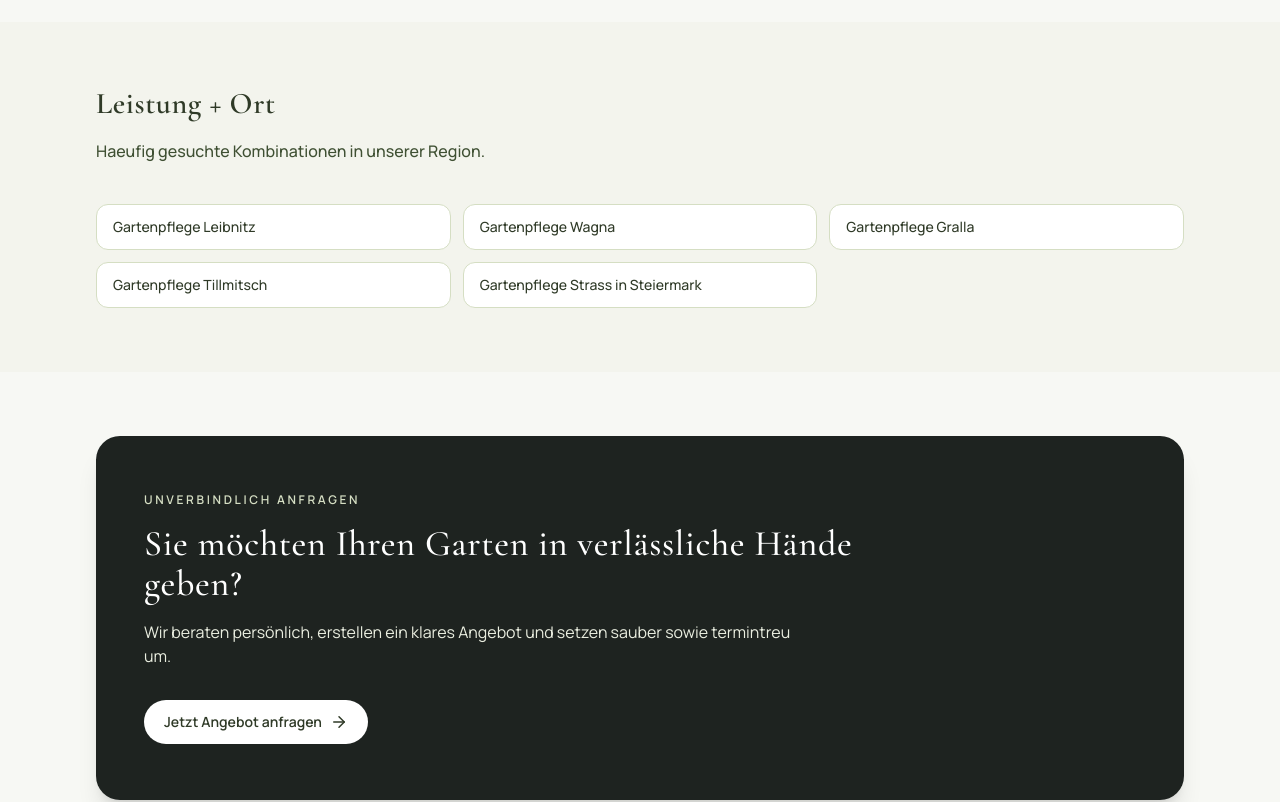
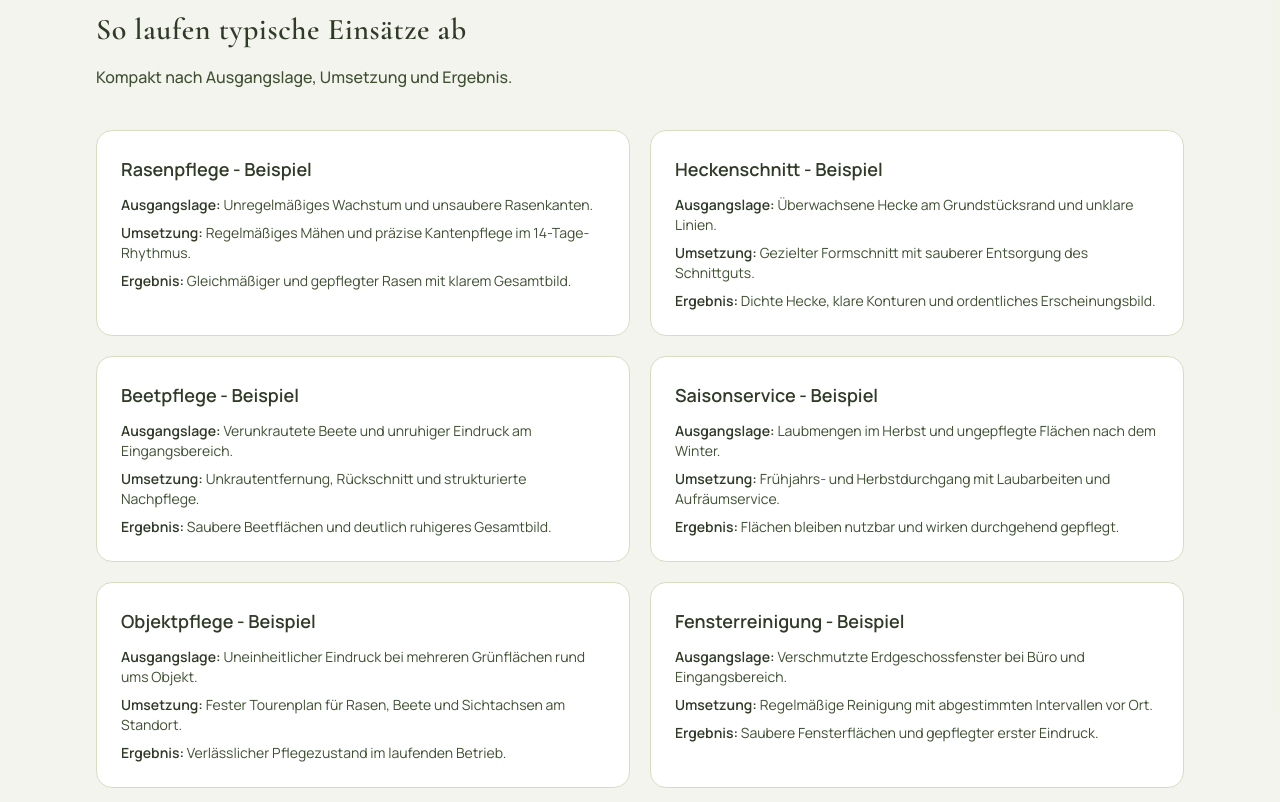
Before and after one commit to tipicoUEFN/gartenfirma, a React (Vite) app: page /leistungen in a window 1280 px wide. Shown: the part 1320-2122 px from the top of the page. Built offline with nearby package versions, Linux system fonts and the light colour scheme.

Commit message:
Refactor pages to project-style service blocks

```diff
--- a/src/components/PageHero.jsx
+++ b/src/components/PageHero.jsx
@@ -13,6 +13,7 @@ function PageHero({ eyebrow, title, text, children, imageSrc, imageAlt, imageSrc
 
             {imageSrc ? (
               <div className="overflow-hidden rounded-2xl border border-olive-200 shadow-md">
+                {/* TODO: replace placeholder image with real work photos (hedge trimming, mowing, before/after, equipment). */}
                 <img
                   src={imageSrc}
                   srcSet={imageSrcSet}
--- /dev/null
+++ b/src/components/ProjectExampleCard.jsx
@@ -0,0 +1,23 @@
+function ProjectExampleCard({ title, challenge, approach, result, cadence }) {
+  return (
+    <article className="rounded-2xl border border-olive-200 bg-white p-5 sm:p-6">
+      <h3 className="text-base font-semibold text-olive-800 sm:text-lg">{title}</h3>
+      <p className="mt-3 text-sm text-olive-700">
+        <span className="font-semibold text-olive-800">Ausgangslage:</span> {challenge}
+      </p>
+      <p className="mt-2 text-sm text-olive-700">
+        <span className="font-semibold text-olive-800">Umsetzung:</span> {approach}
+      </p>
+      <p className="mt-2 text-sm text-olive-700">
+        <span className="font-semibold text-olive-800">Ergebnis:</span> {result}
+      </p>
+      {cadence ? (
+        <p className="mt-2 text-sm text-olive-700">
+          <span className="font-semibold text-olive-800">Intervall:</span> {cadence}
+        </p>
+      ) : null}
+    </article>
+  )
+}
+
+export default ProjectExampleCard
--- a/src/pages/ContactPage.jsx
+++ b/src/pages/ContactPage.jsx
@@ -2,6 +2,7 @@ import { Mail, MapPin, Phone } from 'lucide-react'
 import { useTranslation } from 'react-i18next'
 import LocalBusinessSchema from '../components/LocalBusinessSchema'
 import PageHero from '../components/PageHero'
+import ProjectExampleCard from '../components/ProjectExampleCard'
 import QuickRequestForm from '../components/QuickRequestForm'
 import SeoHead from '../components/SeoHead'
 import SectionTitle from '../components/SectionTitle'
@@ -10,6 +11,21 @@ import { businessData } from '../config/businessData'
 
 function ContactPage() {
   const { t } = useTranslation()
+
+  const requestFlow = [
+    {
+      title: 'Schnellanfrage - Ablauf',
+      challenge: 'Sie brauchen rasch einen Termin oder Rückruf.',
+      approach: 'Kurze Angaben im Formular oder direkte telefonische Anfrage.',
+      result: 'Zeitnahe Rückmeldung mit nächstem sinnvollen Schritt.',
+    },
+    {
+      title: 'Detaillierte Anfrage - Ablauf',
+      challenge: 'Es geht um mehrere Flächen oder regelmäßige Betreuung.',
+      approach: 'Leistungsumfang und Ort im Detail erfassen.',
+      result: 'Klareres Angebot mit passendem Intervall.',
+    },
+  ]
 
   return (
     <>
@@ -31,9 +47,24 @@ function ContactPage() {
           <SectionTitle
             eyebrow="Schneller Kontakt"
             title="Am schnellsten: kurze Anfrage senden"
-            description="Fuer eine rasche Rueckmeldung reicht meist die Schnellanfrage. Die ausfuehrliche Anfrage finden Sie direkt darunter."
+            description="Kurz anfragen, schnell Rückmeldung erhalten."
           />
           <QuickRequestForm />
+        </div>
+      </section>
+
+      <section className="section-spacing pt-0">
+        <div className="container-width">
+          <SectionTitle
+            eyebrow="Ablauf"
+            title="So läuft Ihre Anfrage ab"
+            description="Kompakt nach Ausgangslage, Umsetzung und Ergebnis."
+          />
+          <div className="grid gap-5 lg:grid-cols-2">
+            {requestFlow.map((item) => (
+              <ProjectExampleCard key={item.title} {...item} />
+            ))}
+          </div>
         </div>
       </section>
 
@@ -41,9 +72,9 @@ function ContactPage() {
         <div className="container-width grid gap-8 lg:grid-cols-[1.1fr_0.9fr]">
           <div>
             <SectionTitle
-              eyebrow="Ausfuehrliche Anfrage"
+              eyebrow="Ausführliche Anfrage"
               title={t('contactPage.formTitle')}
-              description="Wenn Sie mehr Details angeben moechten, nutzen Sie dieses Formular fuer ein praeziseres Angebot."
+              description="Mehr Details für ein präziseres Angebot."
             />
             <ServiceRequestForm />
           </div>
--- a/src/pages/HomePage.jsx
+++ b/src/pages/HomePage.jsx
@@ -4,6 +4,7 @@ import { Link } from 'react-router-dom'
 import CTASection from '../components/CTASection'
 import LocalBusinessSchema from '../components/LocalBusinessSchema'
 import PageHero from '../components/PageHero'
+import ProjectExampleCard from '../components/ProjectExampleCard'
 import ReferenceCard from '../components/ReferenceCard'
 import SeoHead from '../components/SeoHead'
 import SectionTitle from '../components/SectionTitle'
@@ -82,6 +83,27 @@ function HomePage() {
 
   const heroServiceList = ['Rasenpflege', 'Heckenschnitt', 'Laufende Betreuung']
 
+  const compactExamples = [
+    {
+      title: 'Heckenschnitt - Beispiel',
+      challenge: 'Überwachsene Hecke am Grundstücksrand.',
+      approach: 'Präziser Formschnitt mit sauberer Entsorgung.',
+      result: 'Klare Linien und gepflegtes Erscheinungsbild.',
+    },
+    {
+      title: 'Rasenpflege - Beispiel',
+      challenge: 'Uneinheitliches Wachstum und unsaubere Kanten.',
+      approach: 'Mähen und Kantenpflege im fixen Intervall.',
+      result: 'Ruhiger, gleichmäßiger und sauberer Gesamteindruck.',
+    },
+    {
+      title: 'Objektpflege - Beispiel',
+      challenge: 'Mehrere Flächen mit unterschiedlichem Pflegezustand.',
+      approach: 'Laufender Plan mit festen Vor-Ort-Terminen.',
+      result: 'Verlässliche Pflegequalität über alle Bereiche.',
+    },
+  ]
+
   // Demo cards only. Replace with real, permission-safe customer feedback later.
   const demoTestimonials = [
     {
@@ -115,6 +137,8 @@ function HomePage() {
         imageSrcSet={homepageImages.hero.srcSet}
         imageAlt={t('home.hero.imageAlt')}
       >
+        {/* TODO: replace placeholder hero visuals with real work photos later. */}
+        {/* examples: hedge trimming, mowing, before/after lawn, equipment */}
         <ul className="space-y-2 text-sm font-semibold text-olive-800 sm:text-base">
           {heroServiceList.map((item) => (
             <li key={item} className="flex items-center gap-2">
@@ -159,13 +183,28 @@ function HomePage() {
       <section className="section-spacing pt-0">
         <div className="container-width">
           <SectionTitle
-            eyebrow={t('home.why.eyebrow')}
-            title={t('home.why.title')}
-            description={t('home.why.description')}
+            eyebrow="Einsätze"
+            title="Vorher/Nachher in kurzer Form"
+            description="Kompakte Beispiele aus dem Alltag in der Region."
           />
-          <div className="grid gap-5 md:grid-cols-3">
-            {trustItems.map((item) => (
-              <TrustCard key={item.title} {...item} />
+          <div className="grid gap-5 lg:grid-cols-3">
+            {compactExamples.map((example) => (
+              <ProjectExampleCard key={example.title} {...example} />
+            ))}
+          </div>
+        </div>
+      </section>
+
+      <section className="section-spacing bg-olive-100/40">
+        <div className="container-width">
+          <SectionTitle
+            eyebrow={t('home.services.eyebrow')}
+            title={t('home.services.title')}
+            description="Leistungen klar gegliedert und schnell erfassbar."
+          />
+          <div className="grid gap-5 sm:grid-cols-2 xl:grid-cols-3">
+            {services.map((service) => (
+              <ServiceCard key={service.title} {...service} />
             ))}
           </div>
         </div>
@@ -186,21 +225,18 @@ function HomePage() {
         </div>
       </section>
 
-      <section className="section-spacing bg-olive-100/40">
+      <section className="section-spacing">
         <div className="container-width">
           <SectionTitle
-            eyebrow={t('home.services.eyebrow')}
-            title={t('home.services.title')}
-            description={t('home.services.description')}
+            eyebrow={t('home.why.eyebrow')}
+            title={t('home.why.title')}
+            description="Darauf können Sie sich bei jedem Einsatz verlassen."
           />
-          <div className="grid gap-5 sm:grid-cols-2 xl:grid-cols-3">
-            {services.map((service) => (
-              <ServiceCard key={service.title} {...service} />
+          <div className="grid gap-5 md:grid-cols-3">
+            {trustItems.map((item) => (
+              <TrustCard key={item.title} {...item} />
             ))}
           </div>
-          <p className="mt-6 text-sm leading-relaxed text-olive-700 sm:text-base">
-            {t('home.services.infoLine')}
-          </p>
         </div>
       </section>
 
@@ -265,6 +301,19 @@ function HomePage() {
         </div>
       </section>
 
+      <section className="section-spacing pt-0">
+        <div className="container-width">
+          <div className="rounded-2xl border border-olive-200 bg-white px-6 py-5">
+            <p className="text-sm font-semibold text-olive-800">
+              Privatgärten, Firmenstandorte, Wohnanlagen und öffentliche Einrichtungen im Großraum Leibnitz, Graz, Deutschlandsberg und der Südoststeiermark.
+            </p>
+            <p className="mt-2 text-sm text-olive-700">
+              Leibnitz · Wagna · Gralla · Tillmitsch · Straß · Ehrenhausen · Graz Umgebung
+            </p>
+          </div>
+        </div>
+      </section>
+
       <section className="section-spacing">
         <div className="container-width">
           <div className="glass-card grid gap-8 rounded-3xl px-6 py-8 sm:px-10 sm:py-10 lg:grid-cols-2">
@@ -323,19 +372,6 @@ function HomePage() {
         </div>
       </section>
 
-      <section className="section-spacing pt-0">
-        <div className="container-width">
-          <div className="rounded-2xl border border-olive-200 bg-white px-6 py-5">
-            <p className="text-sm font-semibold text-olive-800">
-              Privatgärten, Firmenstandorte, Wohnanlagen und öffentliche Einrichtungen im Großraum Leibnitz, Graz, Deutschlandsberg und der Südoststeiermark.
-            </p>
-            <p className="mt-2 text-sm text-olive-700">
-              Leibnitz · Wagna · Gralla · Tillmitsch · Straß · Ehrenhausen · Graz Umgebung
-            </p>
-          </div>
-        </div>
-      </section>
-
       <CTASection />
     </>
   )
--- a/src/pages/ServicesPage.jsx
+++ b/src/pages/ServicesPage.jsx
@@ -3,6 +3,7 @@ import { useTranslation } from 'react-i18next'
 import { Link } from 'react-router-dom'
 import CTASection from '../components/CTASection'
 import PageHero from '../components/PageHero'
+import ProjectExampleCard from '../components/ProjectExampleCard'
 import SeoHead from '../components/SeoHead'
 import SectionTitle from '../components/SectionTitle'
 import ServiceCard from '../components/ServiceCard'
@@ -91,6 +92,45 @@ function ServicesPage() {
     },
   ]
 
+  const serviceExamples = [
+    {
+      title: 'Rasenpflege - Beispiel',
+      challenge: 'Unregelmäßiges Wachstum und unsaubere Rasenkanten.',
+      approach: 'Regelmäßiges Mähen und präzise Kantenpflege im 14-Tage-Rhythmus.',
+      result: 'Gleichmäßiger und gepflegter Rasen mit klarem Gesamtbild.',
+    },
+    {
+      title: 'Heckenschnitt - Beispiel',
+      challenge: 'Überwachsene Hecke am Grundstücksrand und unklare Linien.',
+      approach: 'Gezielter Formschnitt mit sauberer Entsorgung des Schnittguts.',
+      result: 'Dichte Hecke, klare Konturen und ordentliches Erscheinungsbild.',
+    },
+    {
+      title: 'Beetpflege - Beispiel',
+      challenge: 'Verunkrautete Beete und unruhiger Eindruck am Eingangsbereich.',
+      approach: 'Unkrautentfernung, Rückschnitt und strukturierte Nachpflege.',
+      result: 'Saubere Beetflächen und deutlich ruhigeres Gesamtbild.',
+    },
+    {
+      title: 'Saisonservice - Beispiel',
+      challenge: 'Laubmengen im Herbst und ungepflegte Flächen nach dem Winter.',
+      approach: 'Frühjahrs- und Herbstdurchgang mit Laubarbeiten und Aufräumservice.',
+      result: 'Flächen bleiben nutzbar und wirken durchgehend gepflegt.',
+    },
+    {
+      title: 'Objektpflege - Beispiel',
+      challenge: 'Uneinheitlicher Eindruck bei mehreren Grünflächen rund ums Objekt.',
+      approach: 'Fester Tourenplan für Rasen, Beete und Sichtachsen am Standort.',
+      result: 'Verlässlicher Pflegezustand im laufenden Betrieb.',
+    },
+    {
+      title: 'Fensterreinigung - Beispiel',
+      challenge: 'Verschmutzte Erdgeschossfenster bei Büro und Eingangsbereich.',
+      approach: 'Regelmäßige Reinigung mit abgestimmten Intervallen vor Ort.',
+      result: 'Saubere Fensterflächen und gepflegter erster Eindruck.',
+    },
+  ]
+
   return (
     <>
       <SeoHead
@@ -110,24 +150,36 @@ function ServicesPage() {
         <div className="container-width">
           <SectionTitle
             title={t('servicesPage.sectionTitle')}
-            description={t('servicesPage.sectionDescription')}
+            description="Kurzer Überblick zu unseren Leistungen in der Region."
           />
           <div className="grid gap-5 sm:grid-cols-2 xl:grid-cols-3">
             {serviceList.map((service) => (
               <ServiceCard key={service.title} {...service} />
             ))}
           </div>
-          <p className="mt-6 text-sm leading-relaxed text-olive-700 sm:text-base">
-            {t('servicesPage.infoLine')}
-          </p>
         </div>
       </section>
 
       <section className="section-spacing bg-olive-100/40">
         <div className="container-width">
           <SectionTitle
+            eyebrow="Praxisbeispiele"
+            title="So laufen typische Einsätze ab"
+            description="Kompakt nach Ausgangslage, Umsetzung und Ergebnis."
+          />
+          <div className="grid gap-5 lg:grid-cols-2">
+            {serviceExamples.map((example) => (
+              <ProjectExampleCard key={example.title} {...example} />
+            ))}
+          </div>
+        </div>
+      </section>
+
+      <section className="section-spacing">
+        <div className="container-width">
+          <SectionTitle
             title="Leistung + Ort"
-            description="Haeufig gesuchte Kombinationen in unserer Region."
+            description="Häufig gesuchte Kombinationen in unserer Region."
           />
           <div className="grid gap-3 sm:grid-cols-2 lg:grid-cols-3">
             {locationPages.map((location) => (
```
Also changed, not shown: src/pages/AboutPage.jsx (+23 -5 lines).
